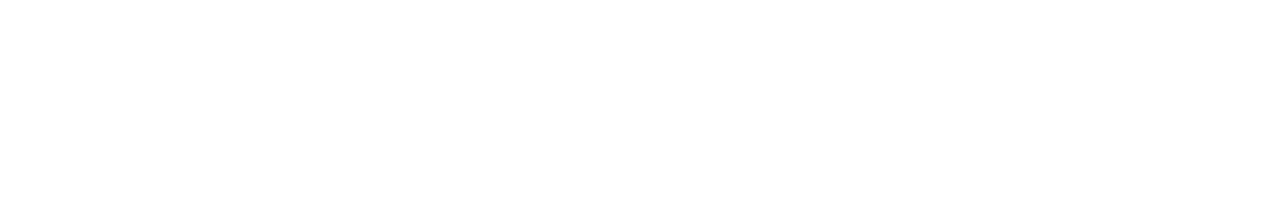
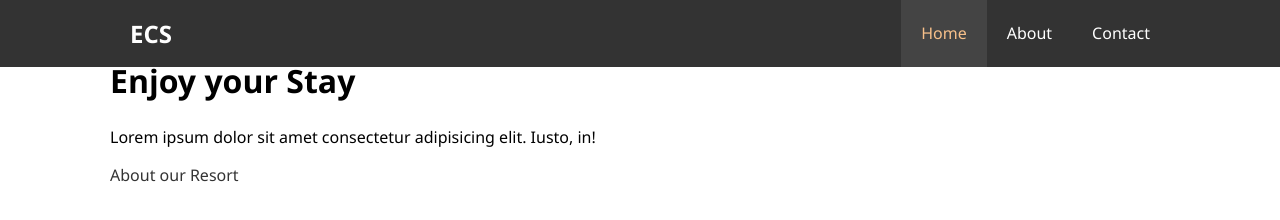
Before and after one commit to gkishore108/hotel-website, a plain HTML site: page index.html in a window 1280 px wide. Drawn offline with Linux system fonts and the light colour scheme.

Commit message:
header sections

```diff
--- a/css/style.css
+++ b/css/style.css
@@ -0,0 +1,76 @@
+/* Reset */
+* {
+  margin: 0;
+  padding: 0;
+  box-sizing: border-box;
+}
+
+/* Main Styles */
+html,
+body {
+  font-family: "Segoe UI", Tahoma, Geneva, Verdana, sans-serif;
+  line-height: 1.7em;
+}
+
+a {
+  color: #333;
+  text-decoration: none;
+}
+
+h1,
+h2,
+h3 {
+  padding-bottom: 20px;
+}
+
+p {
+  margin: 10px 0;
+}
+
+/* Utility Class */
+
+.container {
+  margin: auto;
+  overflow: auto;
+  max-width: 1100px;
+  padding: 0 20px;
+}
+
+/* Navbar */
+
+#nav-bar {
+  background: #333;
+  color: #fff;
+  overflow: auto;
+}
+#nav-bar a {
+  color: #fff;
+}
+
+#nav-bar .logo {
+  float: left;
+  margin-top: 20px;
+  margin-left: 20px;
+}
+
+#nav-bar ul {
+  float: right;
+  list-style: none;
+
+}
+
+#nav-bar ul li {
+  float: left;
+}
+
+#nav-bar ul li a {
+  display: block;
+  padding: 20px;
+  text-align: center;
+}
+
+#nav-bar ul li a:hover,
+#nav-bar ul li a.current{
+  background: #444;
+  color: #f7c08a;
+}
--- a/index.html
+++ b/index.html
@@ -1,11 +1,44 @@
 <!DOCTYPE html>
 <html lang="en">
-<head>
-    <meta charset="UTF-8">
-    <meta name="viewport" content="width=device-width, initial-scale=1.0">
-    <title>Hotel Website</title>
-</head>
-<body>
+  <head>
+    <meta charset="UTF-8" />
+    <meta name="viewport" content="width=device-width, initial-scale=1.0" />
+    <meta
+      name="description"
+      content="Welcome to East Coast Stay right near the beautiful beaches of Chennai"
+    />
+    <meta
+      name="keywords"
+      content="beach, chennai beaches, beach resort, ecr resort"
+    />
+    <link rel="stylesheet" href="/css/style.css" />
+    <title>East Coast Resorts</title>
+  </head>
+  <body>
+    <header>
+      <nav id="nav-bar">
+        <div class="container">
+          <h1 class="logo"><a href="index.html">ECS</a></h1>
+          <ul>
+            <li><a class="current" href="index.html"> Home </a></li>
+            <li><a href="about.html"> About</a></li>
+            <li><a href="contact.html"> Contact</a></li>
+          </ul>
+        </div>
+      </nav>
 
-</body>
+      <div id="showcase">
+        <div class="container">
+          <div id="showcase-content">
+            <h1><span class="text-primary">Enjoy</span> your Stay</h1>
+            <p class="lead">
+              Lorem ipsum dolor sit amet consectetur adipisicing elit. Iusto,
+              in!
+            </p>
+            <a class="btn" href="about.html">About our Resort</a>
+          </div>
+        </div>
+      </div>
+    </header>
+  </body>
 </html>
```
